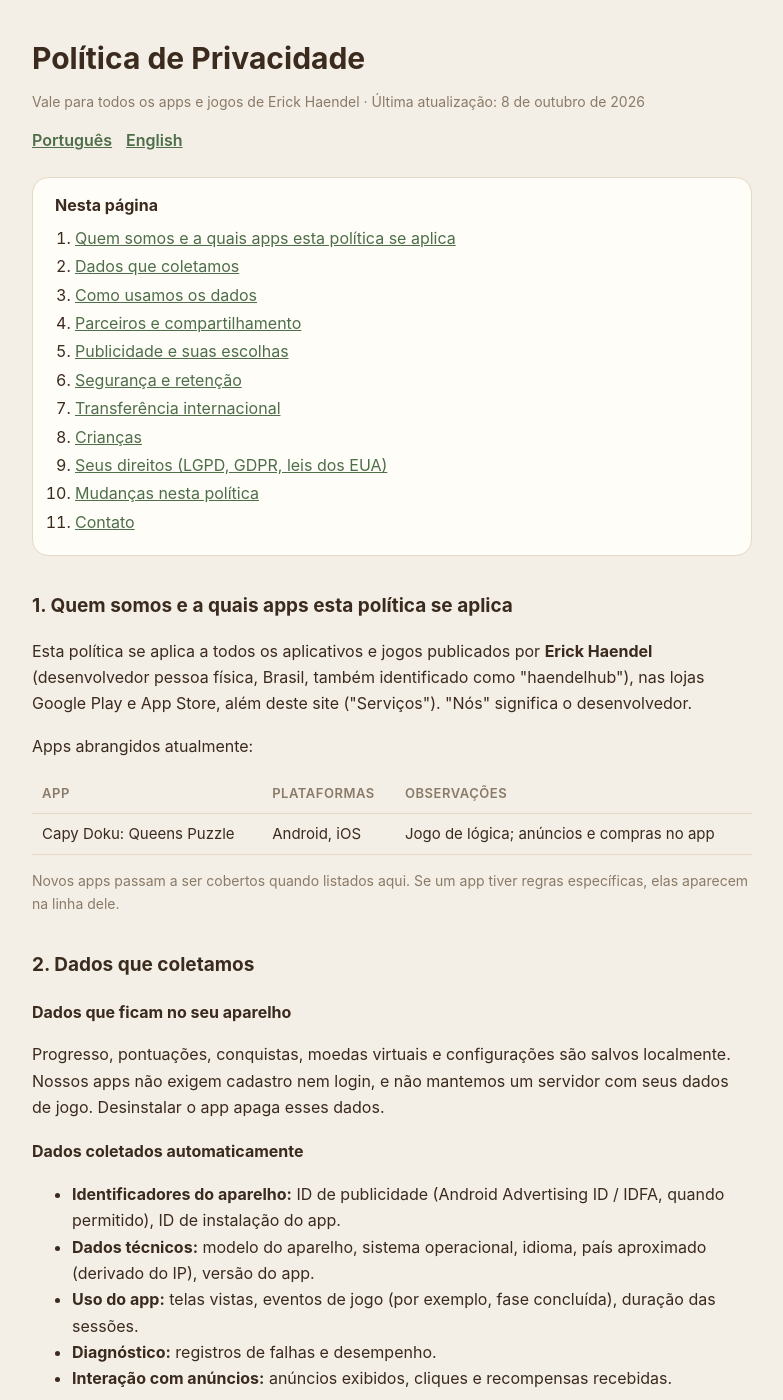
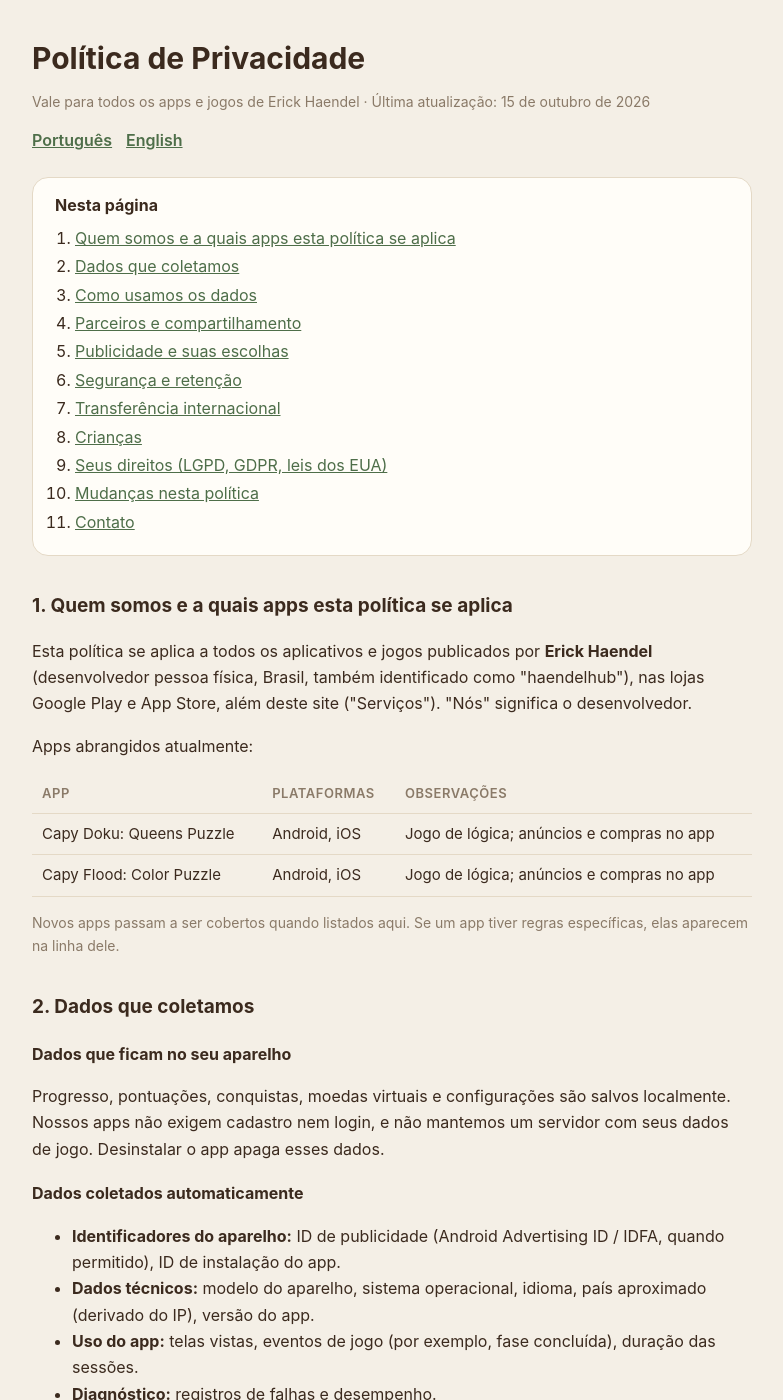
Before and after one commit to erickhaendel/erickhaendel.com, a Jekyll site: the page policy/index.html, which Jekyll copies as it is, in a window 1280 px wide and 1400 px high. Shown: the whole window, without its empty margins (248-1031 px from the left). Built offline with Jekyll 4.4.1, drawn with Linux system fonts in a browser that asks for light colours; some of the changed text lies outside the part shown.

Commit message:
policy: inclui o Capy Flood: Color Puzzle
Co-Authored-By: Claude Opus 5.5 <noreply@anthropic.com>

```diff
--- a/data-deletion/index.html
+++ b/data-deletion/index.html
@@ -16,7 +16,7 @@
 </head>
 <body><main>
 <h1>Exclusão de dados</h1>
-<p class="muted">Apps e jogos de Erick Haendel, incluindo <strong>Capy Doku: Queens Puzzle</strong> · <a href="#en">English</a> · <a href="/policy">Política de Privacidade</a></p>
+<p class="muted">Apps e jogos de Erick Haendel, incluindo <strong>Capy Doku: Queens Puzzle</strong> e <strong>Capy Flood: Color Puzzle</strong> · <a href="#en">English</a> · <a href="/policy">Política de Privacidade</a></p>
 
 <p>Nossos apps não têm cadastro nem login. Seu progresso fica apenas no seu aparelho, e alguns dados técnicos são tratados por parceiros (anúncios, estatísticas e compras), como descrito na política de privacidade.</p>
 
@@ -40,6 +40,6 @@
 
 <hr id="en">
 <h1>Data deletion</h1>
-<p class="muted">Apps and games by Erick Haendel, including <strong>Capy Doku: Queens Puzzle</strong></p>
+<p class="muted">Apps and games by Erick Haendel, including <strong>Capy Doku: Queens Puzzle</strong> and <strong>Capy Flood: Color Puzzle</strong></p>
 <p>Our apps have no accounts. To delete on-device data, uninstall the app. To request deletion of data held by our partners (analytics, crash reports, purchase ID), email <a href="mailto:haendelhub@gmail.com?subject=Data%20deletion">haendelhub@gmail.com</a> with the subject "Data deletion", the app name and, if possible, your device advertising ID. We reply within 15 days. Purchase records required by law or by the stores are kept for the legal period. Without a request, analytics data is deleted within 14 months and crash logs within 90 days.</p>
 </main></body></html>
--- a/policy/index.html
+++ b/policy/index.html
@@ -28,7 +28,7 @@
 <body><main>
 
 <h1>Política de Privacidade</h1>
-<p class="muted">Vale para todos os apps e jogos de Erick Haendel · Última atualização: 8 de outubro de 2026</p>
+<p class="muted">Vale para todos os apps e jogos de Erick Haendel · Última atualização: 15 de outubro de 2026</p>
 <nav class="lang"><a href="#pt">Português</a><a href="#en">English</a></nav>
 
 <section id="pt">
@@ -53,6 +53,7 @@
 <table>
   <tr><th>App</th><th>Plataformas</th><th>Observações</th></tr>
   <tr><td>Capy Doku: Queens Puzzle</td><td>Android, iOS</td><td>Jogo de lógica; anúncios e compras no app</td></tr>
+  <tr><td>Capy Flood: Color Puzzle</td><td>Android, iOS</td><td>Jogo de lógica; anúncios e compras no app</td></tr>
 </table>
 <p class="muted">Novos apps passam a ser cobertos quando listados aqui. Se um app tiver regras específicas, elas aparecem na linha dele.</p>
 
@@ -126,10 +127,10 @@
 
 <section id="en" lang="en">
 <h1>Privacy Policy</h1>
-<p class="muted">Applies to all apps and games by Erick Haendel · Last updated: October 8, 2026</p>
+<p class="muted">Applies to all apps and games by Erick Haendel · Last updated: October 15, 2026</p>
 
 <h2>1. Who we are and which apps this covers</h2>
-<p>This policy applies to all applications and games published by <strong>Erick Haendel</strong> (individual developer based in Brazil, also known as "haendelhub") on Google Play and the App Store, and to this website ("Services"). Currently covered: <strong>Capy Doku: Queens Puzzle</strong> (Android, iOS; ads and in-app purchases). New apps are covered once listed here.</p>
+<p>This policy applies to all applications and games published by <strong>Erick Haendel</strong> (individual developer based in Brazil, also known as "haendelhub") on Google Play and the App Store, and to this website ("Services"). Currently covered: <strong>Capy Doku: Queens Puzzle</strong> and <strong>Capy Flood: Color Puzzle</strong> (Android, iOS; ads and in-app purchases). New apps are covered once listed here.</p>
 
 <h2>2. Data we collect</h2>
 <p><strong>On your device:</strong> progress, scores, virtual currency and settings are stored locally. Our apps require no account or login, and we keep no server with your game data. Uninstalling deletes it.</p>
```
